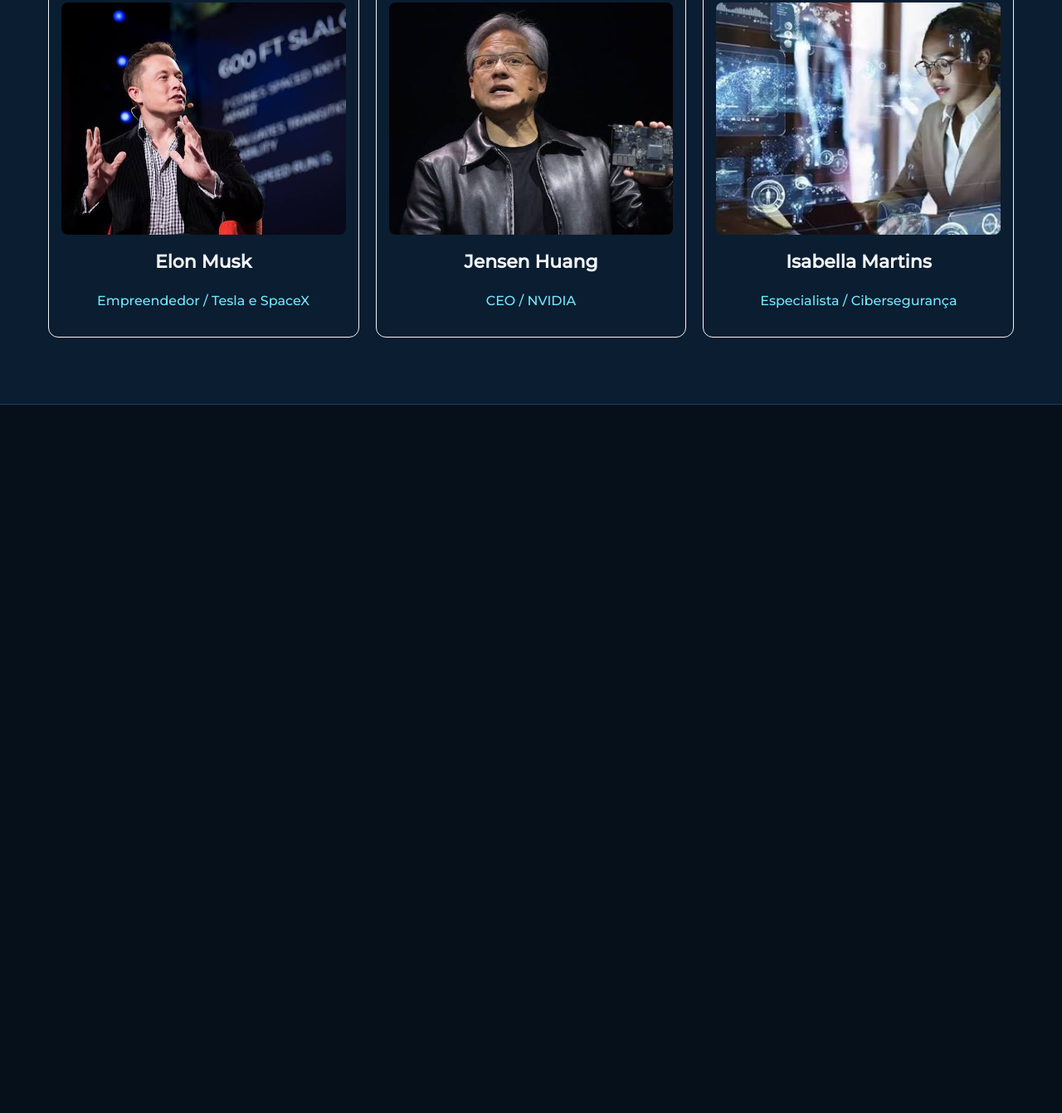
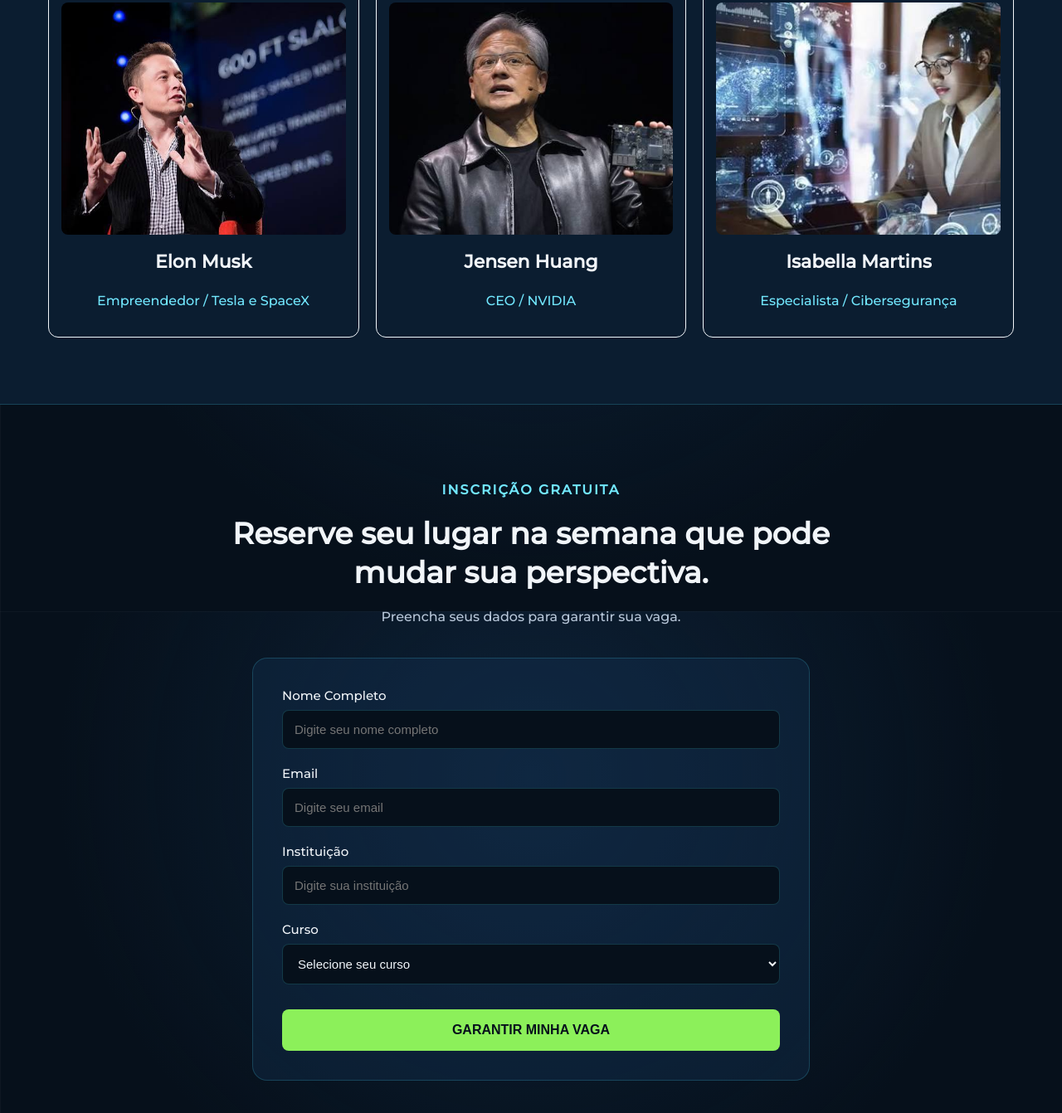
Before and after one commit to wesleyalexandreoliveira/landing_page_evento_tech, a plain HTML site: page index.html in a window 1280 px wide. Shown: the part 2463-3805 px from the top of the page at 83% size. Before the commit the page ends 2951 px from the top, so only its background shows below. Drawn offline with Linux system fonts and the light colour scheme.

Commit message:
feat: adiciona seção de inscrição

```diff
--- a/index.html
+++ b/index.html
@@ -214,9 +214,53 @@
     </section>
 
     <!-- SEÇÃO 6: INSCRIÇÃO -->
+
+<!-- SECTION 6: INSCRIÇÃO -->
     <section id="inscricao">
 
+        <div class="inscricao-texto">
+            <h2>INSCRIÇÃO GRATUITA</h2>
+
+            <h1>Reserve seu lugar na semana que pode mudar sua perspectiva.</h1>
+
+            <p>Preencha seus dados para garantir sua vaga.</p>
+        </div>
+
+        <form class="inscricao-formulario">
+
+            <div class="campo">
+                <label for="nome">Nome Completo</label>
+                <input type="text" id="nome" name="nome"
+                    placeholder="Digite seu nome completo" required>
+            </div>
+
+            <div class="campo">
+                <label for="email">Email</label>
+                <input type="email" id="email" name="email"
+                    placeholder="Digite seu email" required>
+            </div>
+
+            <div class="campo">
+                <label for="instituicao">Instituição</label>
+                <input type="text" id="instituicao" name="instituicao"
+                    placeholder="Digite sua instituição" required>
+            </div>
+
+            <div class="campo">
+                <label for="curso">Curso</label>
+                <select id="curso" name="curso" required>
+                    <option value="">Selecione seu curso</option>
+                    <option value="ADS">Análise e Desenvolvimento de Sistemas</option>
+                    <option value="SI">Sistemas de Informação</option>
+                </select>
+            </div>
+
+            <button type="submit">GARANTIR MINHA VAGA</button>
+
+        </form>
+
     </section>
+
 
 </main>
 
--- a/style.css
+++ b/style.css
@@ -447,3 +447,94 @@ figcaption {
     font-size: 16px;
     line-height: 1.5;
 }
+
+
+/* SEÇÃO 6 - INSCRIÇÃO */
+#inscricao {
+    padding: 80px 4.5%;
+    background-color: transparent;
+}
+
+/* TÍTULO E DESCRIÇÃO */
+.inscricao-texto {
+    text-align: center;
+}
+
+.inscricao-texto h2 {
+    color: #72E8FF;
+    font-size: 16px;
+    letter-spacing: 2px;
+}
+
+.inscricao-texto h1 {
+    font-size: 36px;
+    line-height: 1.3;
+    color: #F1F5F9;
+    max-width: 800px;
+    margin: 20px auto;
+}
+
+.inscricao-texto p {
+    color: #B8C7D9;
+    font-size: 16px;
+}
+
+/* FORMULÁRIO */
+.inscricao-formulario {
+    max-width: 600px;
+    margin: 40px auto 0;
+    padding: 35px;
+    background-color: rgba(22, 54, 88, 0.35);
+    border: 1px solid rgba(72, 221, 245, 0.2);
+    border-radius: 18px;
+}
+
+/* CAMPOS */
+.campo {
+    display: flex;
+    flex-direction: column;
+    margin-bottom: 20px;
+}
+
+.campo label {
+    color: #F1F5F9;
+    font-size: 15px;
+    margin-bottom: 8px;
+}
+
+.campo input,
+.campo select {
+    padding: 14px;
+    background-color: #06101B;
+    border: 1px solid rgba(72, 221, 245, 0.2);
+    border-radius: 8px;
+    color: #F1F5F9;
+    font-size: 15px;
+    outline: none;
+}
+
+.campo input:focus,
+.campo select:focus {
+    border-color: #72E8FF;
+}
+
+/* BOTÃO DE INSCRIÇÃO */
+.inscricao-formulario button {
+    width: 100%;
+    padding: 16px;
+    margin-top: 10px;
+    background-color: #8CF05A;
+    color: #06101B;
+    border: none;
+    border-radius: 8px;
+    font-size: 16px;
+    font-weight: bold;
+    cursor: pointer;
+    transition: 0.3s;
+}
+
+.inscricao-formulario button:hover {
+    background-color: #A5FF75;
+    transform: translateY(-4px);
+    box-shadow: 0 0 15px rgba(140, 240, 90, 0.6);
+}
```
